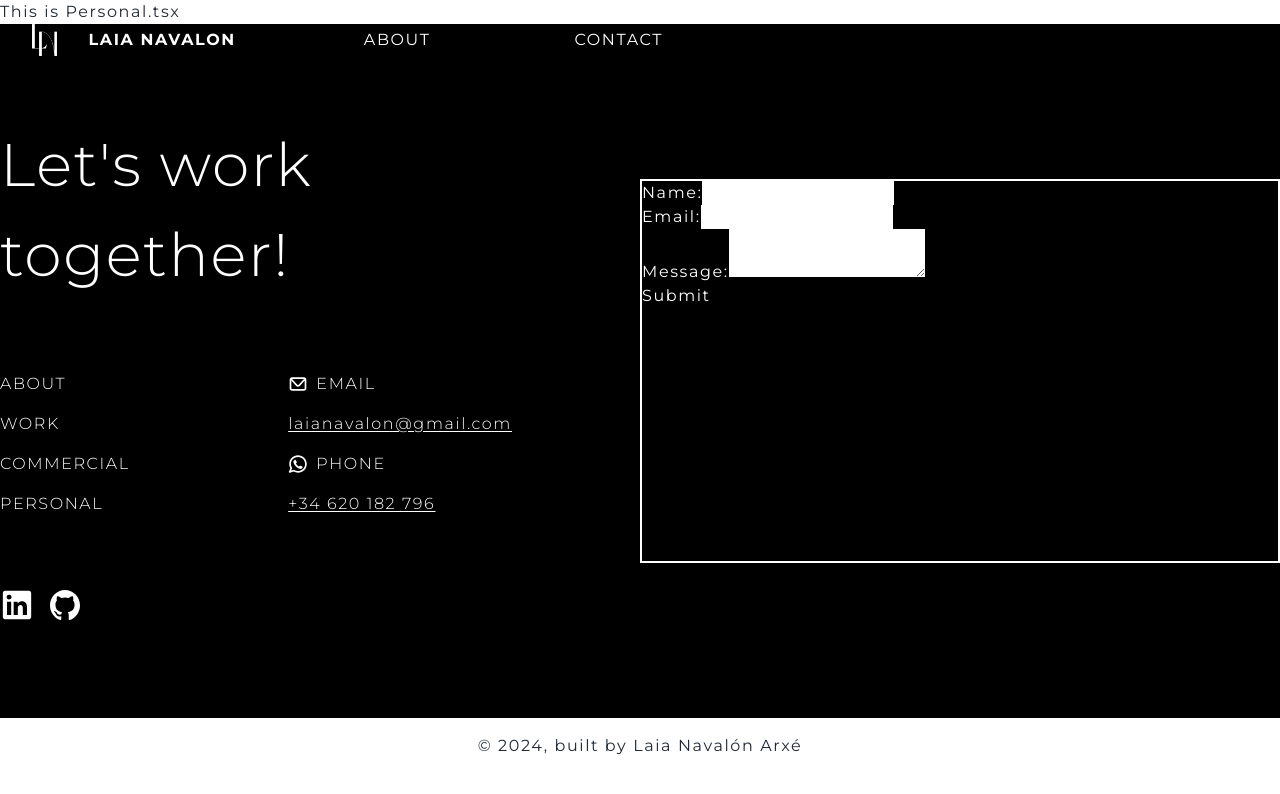
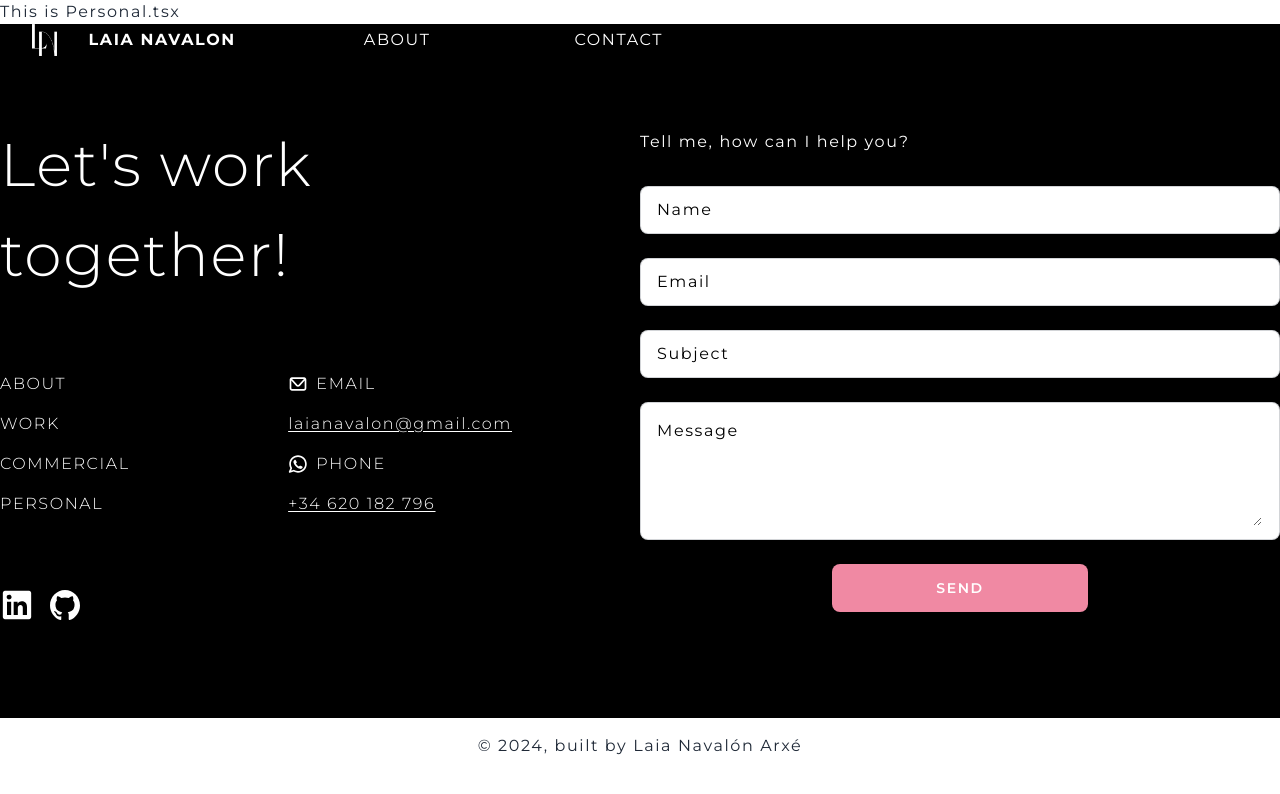
Before and after one commit to feelikeadoll/developer-portfolio, a React (Vite) app: page /work/personal in a window 1280 px wide. Shown: the top 794 px of the page. Built offline with nearby package versions, Linux system fonts and the light colour scheme.

Commit message:
Add Subject field and style CSS + remove border on ContactForm div in Footer.tsx

```diff
--- a/src/components/ContactForm.tsx
+++ b/src/components/ContactForm.tsx
@@ -3,13 +3,15 @@ import { useState, ChangeEvent, FormEvent } from "react";
 interface FormData {
   name: string;
   email: string;
-  message: "";
+  subject: string;
+  message: string;
 }
 
 function ContactForm() {
   const [formData, setFormData] = useState<FormData>({
     name: "",
     email: "",
+    subject: "",
     message: "",
   });
 
@@ -27,39 +29,66 @@ function ContactForm() {
   }
 
   return (
-    <form onSubmit={handleSubmit}>
-      <label>
-        Name:
+    <div className="flex flex-col">
+      <h3>Tell me, how can I help you?</h3>
+      <form
+        onSubmit={handleSubmit}
+        className="mt-8 text-black flex flex-col text-xs"
+      >
+        <label className="input input-bordered flex items-center gap-2">
+          Name
           <input
             required
             type="text"
             name="name"
             value={formData.name}
             onChange={handleInputChange}
+            className="grow text-darkgrey px-2"
           />
         </label>
         <br />
-      <label>
-        Email:
+        <label className="input input-bordered flex items-center gap-2">
+          Email
           <input
             type="text"
             name="email"
             value={formData.email}
             onChange={handleInputChange}
+            className="grow text-darkgrey px-2"
           />
         </label>
         <br />
-      <label>
-        Message:
+        <label className="input input-bordered flex items-center gap-2">
+          Subject
+          <input
+            type="text"
+            name="subject"
+            value={formData.subject}
+            onChange={handleInputChange}
+            className="grow text-darkgrey px-2"
+          />
+        </label>
+        <br />
+        <label className="textarea textarea-bordered flex items-start gap-2 textarea-md text-base">
+          Message
           <textarea
             name="message"
             value={formData.message}
             onChange={handleTextAreaChange}
+            className="textarea h-28 px-2 py-0 grow text-darkgrey text-base"
           />
         </label>
         <br />
-      <button type="submit">Submit</button>
+        <div className="flex justify-center">
+          <button
+            type="submit"
+            className="btn btn-wide btn-neutral bg-pink hover:bg-hover-pink border-0 text-white"
+          >
+            SEND
+          </button>
+        </div>
       </form>
+    </div>
   );
 }
 
--- a/src/components/Footer.tsx
+++ b/src/components/Footer.tsx
@@ -165,7 +165,7 @@ function Footer() {
               </a>
             </div>
           </div>
-          <div className="border-2 border-white w-1/2 min-h-96">
+          <div className="w-1/2 min-h-96">
             <ContactForm />
           </div>
         </div>
--- a/tailwind.config.js
+++ b/tailwind.config.js
@@ -31,6 +31,9 @@ export default {
       colors: {
         lightgrey: "#f6f6f6",
         midgrey: "#D8D7D6",
+        darkgrey: "#868383",
+        pink: "#F089A3",
+        "hover-pink": "#DF7590",
       },
       backgroundImage: {
         introPic: "url('./src/assets/intro-pic.jpg')",
```
Lines whose indentation alone changed are shown as unchanged.
